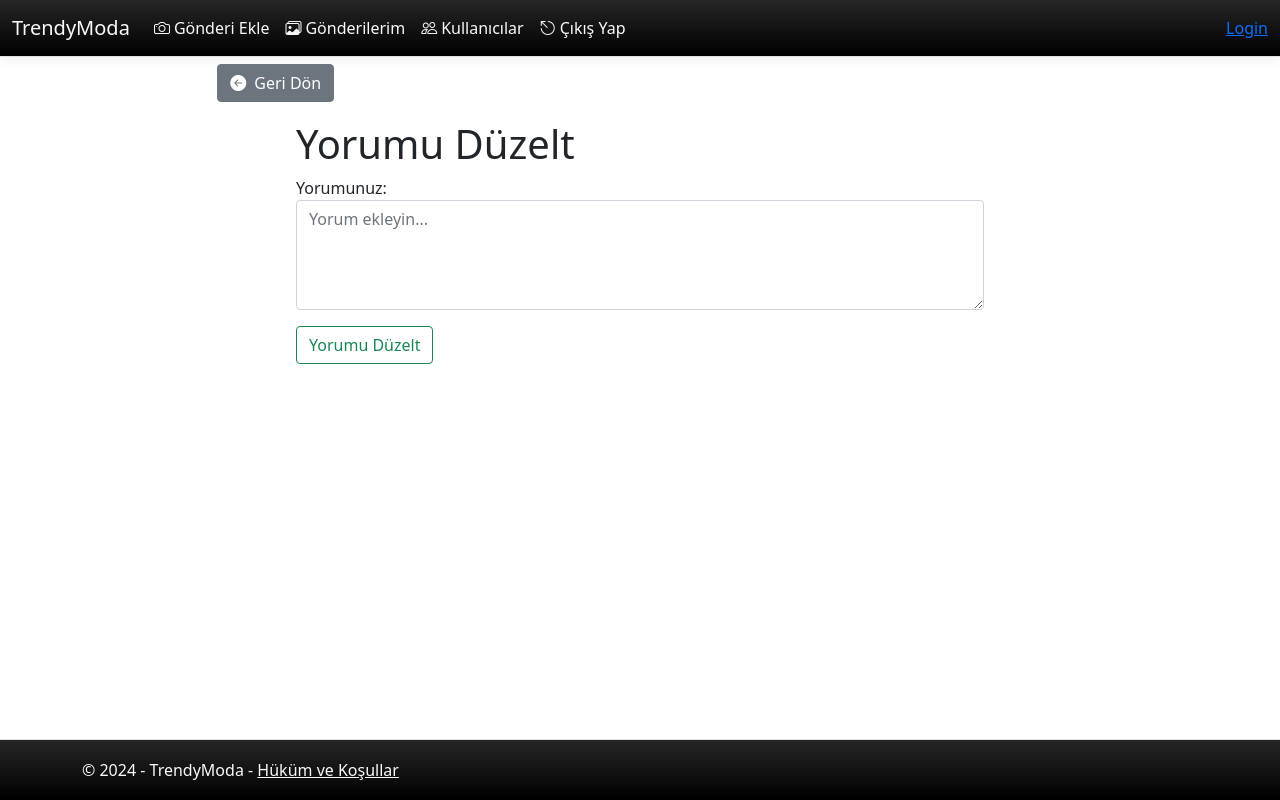
After one commit to cenan54/TrendyModa, an ASP.NET Core app: template Views/Comment/EditComment.cshtml in a window 1280 px wide. The commit adds this page. Run offline with ASP.NET Core 8, Linux system fonts and the light colour scheme; the template is opened without the code that fills it, so the values that code supplies are empty; style sheets or scripts are compiled from the project's sources.

Commit message:
added comment add and edit function
users can add just one comment for post and they can edit their own comments

```diff
--- /dev/null
+++ b/Views/Comment/EditComment.cshtml
@@ -0,0 +1,31 @@
+@*
+    For more information on enabling MVC for empty projects, visit https://go.microsoft.com/fwlink/?LinkID=397860
+*@
+@model TrendyModa.Models.Comment
+@{
+    ViewData["Title"] = "Yorumu Düzenle";
+}
+
+<partial name="ReturnGetImage" />
+
+<div class="row">
+
+    <div class="col-sm-0 col-lg-2 col-xxl-3"></div>
+    <div class="col-sm-12 col-lg-8 col-xxl-6">
+        <div class="container mt-4">
+            <h1>Yorumu Düzelt</h1>
+            <form asp-controller="Comment" asp-action="EditComment" method="post">
+                <input asp-for="CommentId" type="hidden" name="CommentId" value="@Model.CommentId" />
+                <input type="hidden" name="PhotoId" value="@Model.PhotoId" />
+                <input type="hidden" name="UserId" value="@Model.UserId" />
+                <div class="form-group">
+                    <label for="CommentText">Yorumunuz:</label>
+                    <textarea id="CommentText" name="CommentText" class="form-control" rows="4" placeholder="Yorum ekleyin...">@Model.CommentText</textarea>
+                </div>
+                <button type="submit" class="btn btn-outline-success mt-3">Yorumu Düzelt</button>
+            </form>
+        </div>
+    </div>
+
+
+</div>
--- a/Views/Post/GetImage.cshtml
+++ b/Views/Post/GetImage.cshtml
@@ -95,13 +95,13 @@
                                                 </div>
 
                                                 <div class="btn-group me-5">
-                                                    <a type="button" class="btn btn-sm text-light rounded" style="background: rgb(3, 158, 153); box-shadow: none" asp-controller="Comment" asp-action="ListComments" asp-route-id="@item.PhotoId"><i class="bi bi-chat"></i></a>
+                                                    <a type="button" class="btn btn-sm text-light rounded" style="background: rgb(3, 158, 153); box-shadow: none" asp-controller="Comment" asp-action="AddEditCommentIndex" asp-route-id="@item.PhotoId"><i class="bi bi-chat"></i></a>
                                                     <a type="button" style="color:rgb(3, 158, 153); border: none" class="btn btn-sm" asp-controller="Comment" asp-action="ListComments" asp-route-id="@item.PhotoId">@commentCount Yorum</a>
                                                     </div>
 
                                                       <div class="btn-group">
-                                                        <a type="button" class="btn btn-sm btn-outline-warning" style="border: none" asp-controller="Post" asp-action="PostEdit" asp-route-id="@item.PhotoId">Düzenle</a>
-                                                        <a type="button" class="btn btn-sm btn-outline-danger" style="border: none" asp-controller="Post" asp-action="Delete" asp-route-id="@item.PhotoId">Sil</a>
+                                                    <a type="button" class="btn btn-outline-warning rounded" style="border: none" asp-controller="Post" asp-action="PostEdit" asp-route-id="@item.PhotoId"><i class="bi bi-pencil-square"></i></a>
+                                                    <a type="button" class="btn btn-outline-danger rounded" style="border: none" asp-controller="Post" asp-action="Delete" asp-route-id="@item.PhotoId"><i class="bi bi-trash"></i></a>
                                                       </div>
                                                     <br />
                                                 <div class="mt-2"> <small class="text-muted">Oluşturma Tarihi: @item.CreatedAt</small></div>
--- a/Views/Post/PostEdit.cshtml
+++ b/Views/Post/PostEdit.cshtml
@@ -25,7 +25,7 @@
                                     <input type="hidden" name="photoId" value="@Model.PhotoId" />
                                     <div class="form-group">
                                         <label for="description" class="border-bottom border-3 border-primary">Açıklamayı Düzenleyin</label>
-                                        <input type="text" id="description" name="description" class="form-control mt-3" value="@Model.Description" />
+                                        <textarea type="text" id="description" rows="7" name="description" class="form-control mt-3" value="@Model.Description" />@Model.Description</textarea>
                                     </div>
                                     <button type="submit" class="btn btn-primary mt-2">Kaydet</button>
                                 </form>
--- a/Views/UserProfile/MyAccount.cshtml
+++ b/Views/UserProfile/MyAccount.cshtml
@@ -68,10 +68,10 @@
             <form asp-controller="UserProfile" asp-action="MyAccountEdit" method="post">
                 <input type="hidden" class="form-control" asp-for="UserId" value="@Model.UserId" />
             <div class="p-3 py-5">
-                <div class="d-flex justify-content-between align-items-center mb-3">
+                <div class="d-flex justify-content-between align-items-center">
                     <h4 class="text-right">Profil Ayarları</h4>
                 </div>
-
+                    <div class="border-top border-3 mb-3" style="color: #682773"></div>
                 <div class="row mt-2">
                     <div class="col-md-12"><label class="labels">Kullanıcı Adı</label><input asp-for="Username" type="text" class="form-control" placeholder="Kullanıcı Adı" value="@Model.Username"></div>
                 </div>
@@ -103,7 +103,7 @@
                     <div class="col-md-6"><label class="labels">Country</label><input type="text" class="form-control" placeholder="country" value=""></div>
                     <div class="col-md-6"><label class="labels">State/Region</label><input type="text" class="form-control" value="" placeholder="state"></div>
                 </div> *@
-                <div class="mt-5 text-center"><button class="btn btn-success mb-5" type="submit">Profili Kaydet</button></div>
+                <div class="mt-5 text-center"><button class="btn btn-outline-success mb-5" type="submit">Profili Kaydet</button></div>
             </form>
             </div>
     </div>
```
Also changed, not shown: Controllers/CommentController.cs (+54 -2 lines), Views/Comment/AddComment.cshtml (+26 -0 lines), Views/Comment/ListComments.cshtml (+27 -3 lines), 13 other files.
